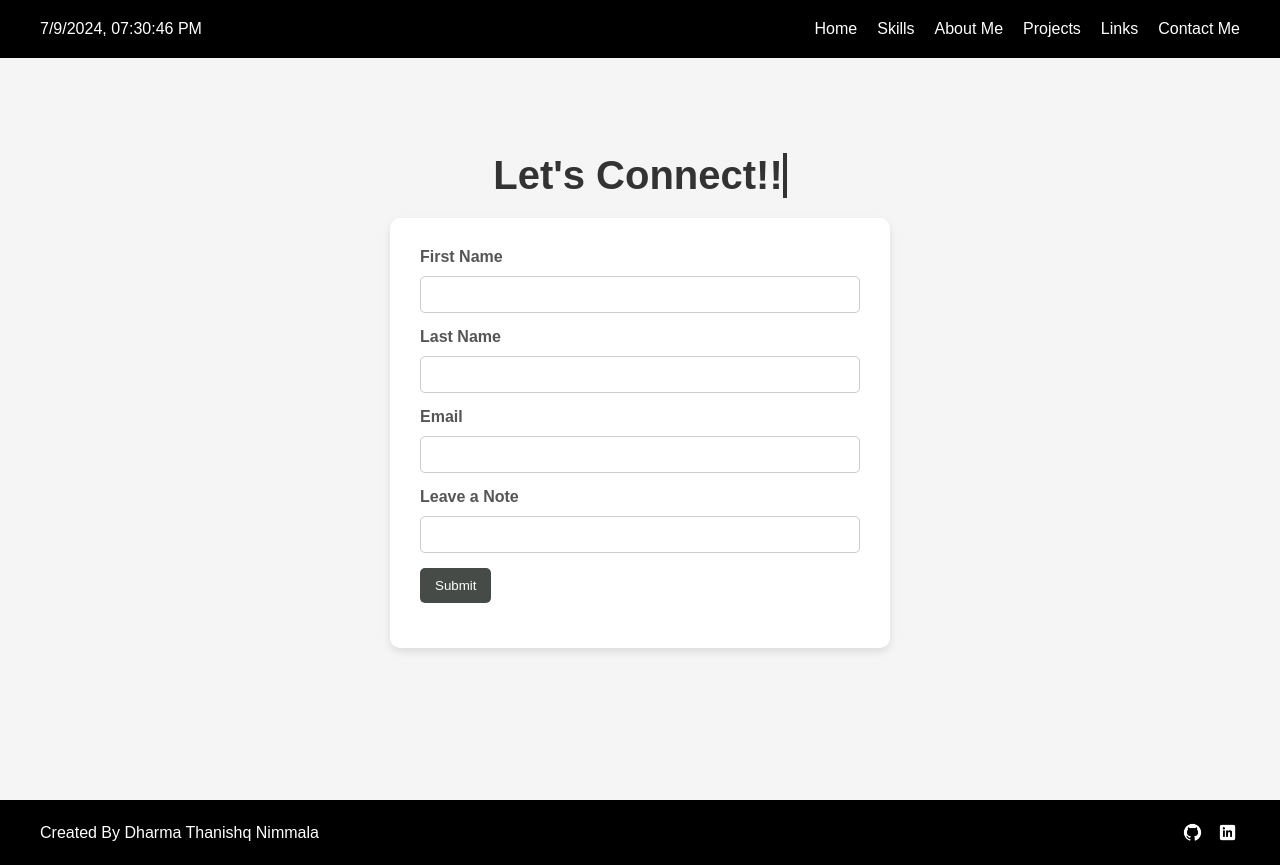
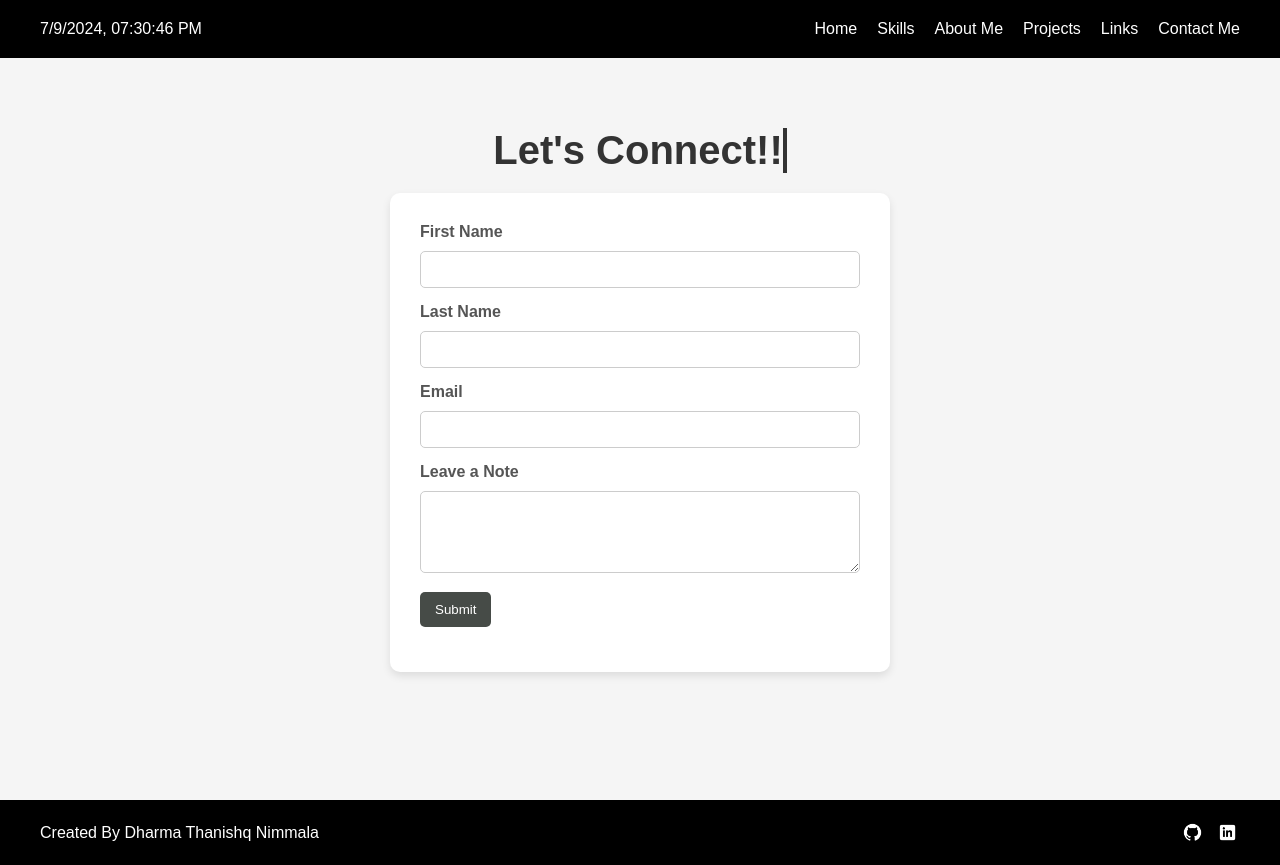
Before and after one commit to NimmalaD/portfoio, a React (Create React App) app: page / in a window 1280 px wide. Both pictures are taken after a click on the item "Contact Me". Built offline with nearby package versions, Linux system fonts and the light colour scheme.

Commit message:
form animation

```diff
--- a/src/components/ContactMe/ContactMe.css
+++ b/src/components/ContactMe/ContactMe.css
@@ -17,6 +17,12 @@
   width: 100%;
   max-width: 500px;
   box-sizing: border-box;
+  opacity: 0;
+  transition: opacity 0.5s;
+}
+
+form.fade-in {
+  opacity: 1;
 }
 
 form div {
@@ -31,7 +37,8 @@
 }
 
 input[type='text'],
-  input[type='email'] {
+input[type='email'],
+textarea {
   width: 100%;
   padding: 10px;
   margin-top: 5px;
@@ -42,7 +49,8 @@
 }
 
 input[type='text']:focus,
-  input[type='email']:focus {
+input[type='email']:focus,
+textarea:focus {
   border-color: #007bff;
   outline: none;
 }
@@ -60,7 +68,8 @@
 button:hover {
   background-color: #333;
 }
-  .lets-connect{
+
+.lets-connect {
   display: flex;
   justify-content: center;
   align-items: center;
@@ -68,6 +77,7 @@
   margin-bottom: 20px;
   width: 100%;
 }
+
 .h2-lets-connect {
   font-size: 2.5em;
   font-weight: bold;
--- a/src/components/ContactMe/ContactMe.js
+++ b/src/components/ContactMe/ContactMe.js
@@ -1,51 +1,54 @@
 import React, { useEffect, useState } from 'react';
-
 import './ContactMe.css';
 import CustomAlert from '../Alert/CustomAlert';
 
 const ContactMe = () => {
-    const [showAlert, setShowAlert] = useState(false)
-    const [alertMessage, setAlertMessage] = useState('')
+  const [showAlert, setShowAlert] = useState(false);
+  const [showForm, setShowForm] = useState(false);
+  const [alertMessage, setAlertMessage] = useState('');
   const [details, setDetails] = useState({
     firstName: '',
     lastName: '',
     email: '',
     note: ''
-    })
+  });
 
-    const handleChange = (event) =>{
-      const {name, value} = event.target;
-      setDetails(prevDetails=>({...prevDetails, [name]: value }))
-      console.log(details)
-    }
+  const handleChange = (event) => {
+    const { name, value } = event.target;
+    setDetails(prevDetails => ({ ...prevDetails, [name]: value }));
+  };
+
   const handleSubmit = (event) => {
     event.preventDefault();
-      console.log('Form submitted:', details);
-      const message = `Thank you ${details.firstName}. Will reach out soon!`
-      setShowAlert(true)
-      setAlertMessage(message)
+    const message = `Thank you ${details.firstName}. Will reach out soon!`;
+    setShowAlert(true);
+    setAlertMessage(message);
     setDetails({
       firstName: '',
       lastName: '',
       email: '',
       note: ''
-      })
+    });
+  };
 
-    }
-    useEffect(()=>{
+  useEffect(() => {
+    const timer = setTimeout(() => {
+      setShowForm(true);
+    }, 1000);
 
-    },[])
+    return () => clearTimeout(timer);
+  }, []);
 
   return (
     <div className='contact-me-container'>
       <div>
-        <CustomAlert show={showAlert} onClose={()=> setShowAlert(false)} message={alertMessage} variant={'info'}>
-        </CustomAlert>
+        <CustomAlert show={showAlert} onClose={() => setShowAlert(false)} message={alertMessage} variant={'info'} />
       </div>
       <div className='lets-connect'>
         <h2 className='h2-lets-connect'>Let's Connect!!</h2>
       </div>
-      <form onSubmit={handleSubmit}>
+
+        <form className={showForm ? 'fade-in' : ''} onSubmit={handleSubmit}>
           <div>
             <label>First Name</label>
             <input type='text' name='firstName' value={details.firstName} onChange={handleChange} required />
@@ -60,13 +63,14 @@ const ContactMe = () => {
           </div>
           <div>
             <label>Leave a Note</label>
-          <input type='text' name='note' value={details.note || " "} onChange={handleChange} required rows="4" />
+            <textarea name='note' value={details.note || " "} onChange={handleChange} required rows="4" />
           </div>
           <div>
             <button type='submit'>Submit</button>
           </div>
         </form>
       </div>
+
   );
 }
 
```
Lines whose indentation alone changed are shown as unchanged.
